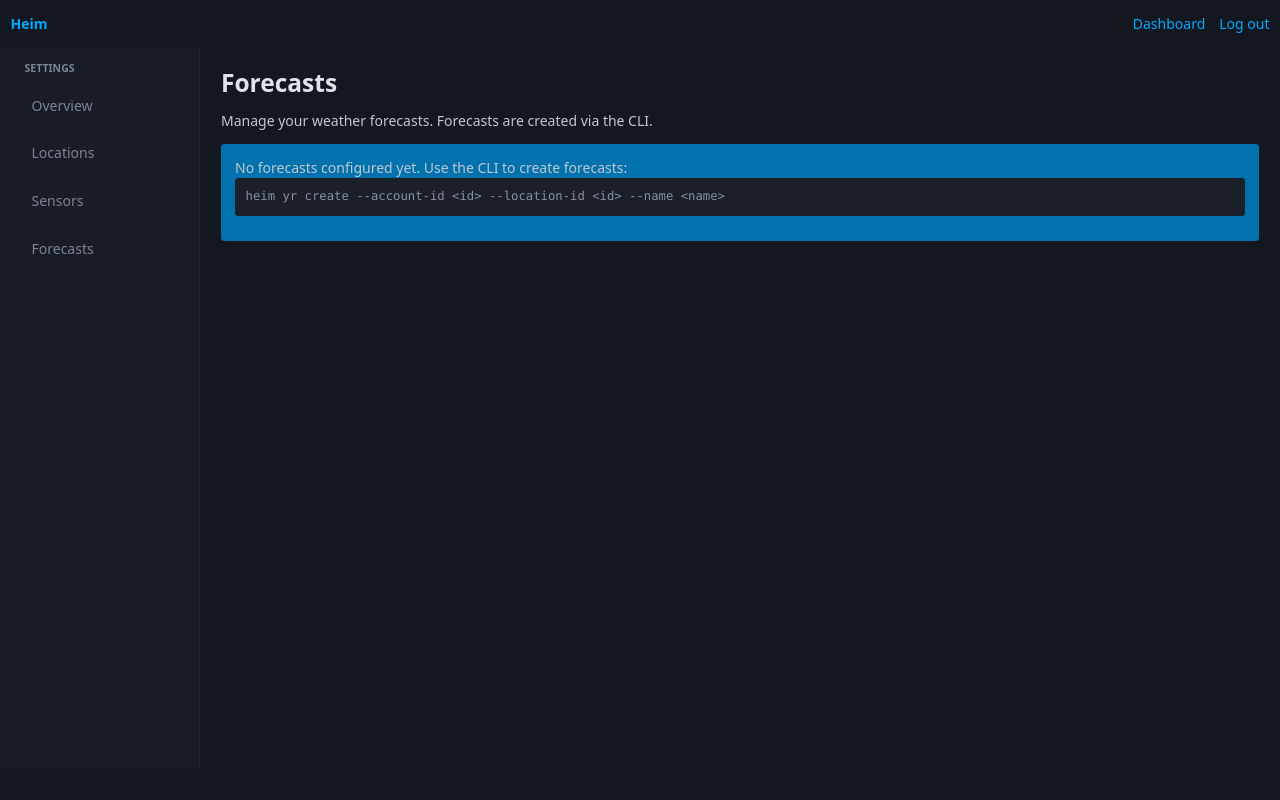
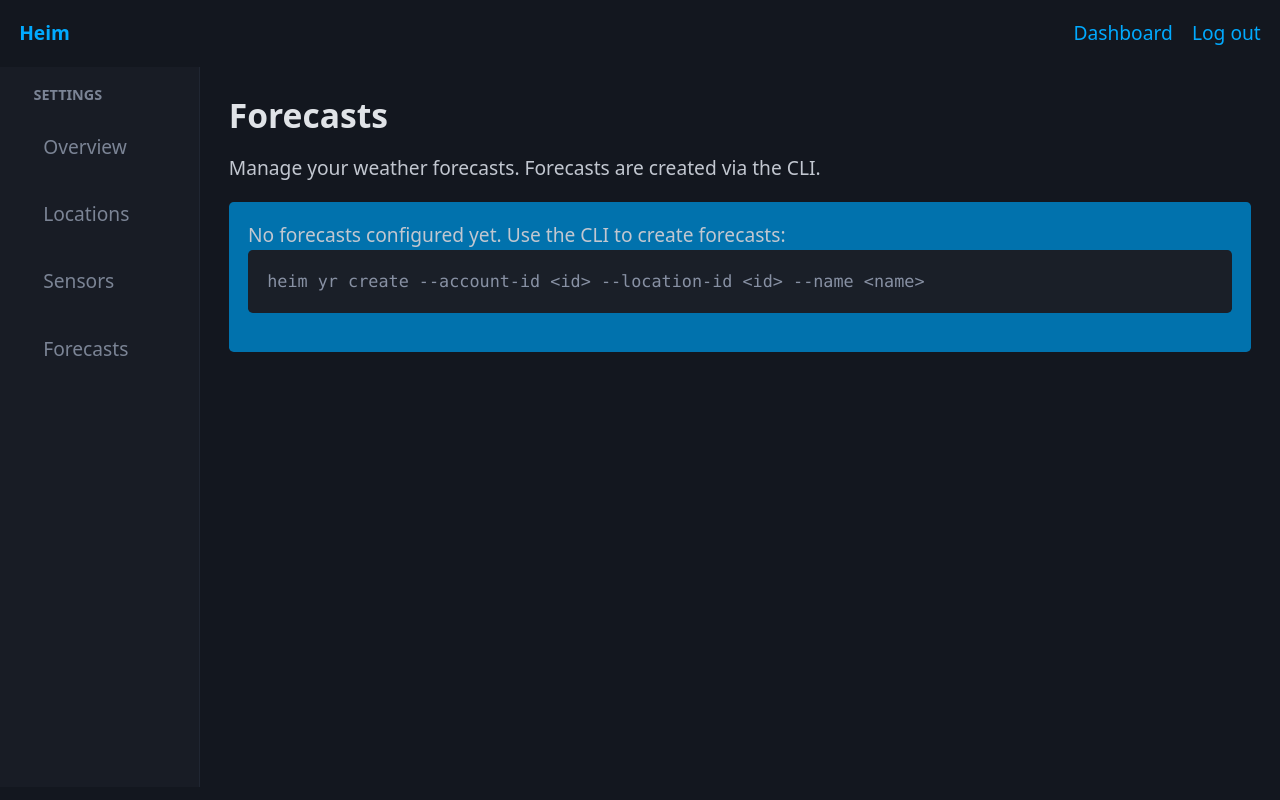
Before and after one commit to ljodal/heim, a Python web app: template heim/frontend/templates/settings/forecasts.html in a window 1280 px wide. Run offline with Jinja, Linux system fonts and the light colour scheme; the template is opened without the code that fills it, so the values that code supplies are empty; some libraries are stand-ins or nearby versions.

Commit message:
Tweak sizing

```diff
--- a/heim/frontend/templates/layout.html
+++ b/heim/frontend/templates/layout.html
@@ -7,11 +7,9 @@
     <link rel="stylesheet" href="https://cdn.jsdelivr.net/npm/@picocss/pico@2/css/pico.min.css">
     <style>
       :root {
-        --pico-font-size: 87.5%;
-        --pico-line-height: 1.4;
+        --pico-font-size: 1.2rem;
         --pico-form-element-spacing-vertical: 0.5rem;
         --pico-form-element-spacing-horizontal: 0.75rem;
-        --pico-spacing: 0.75rem;
       }
       /* Alert styling */
       .alert {
```
